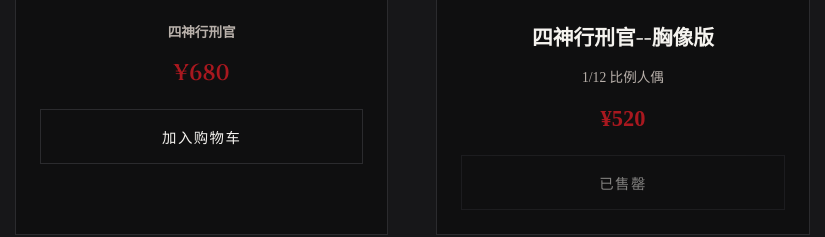
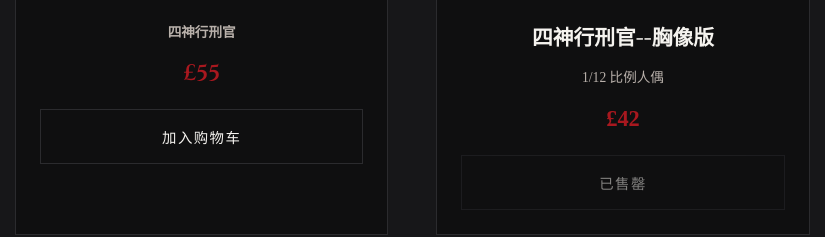
Before and after one commit to Lily72345/miniature-studio, a plain HTML site: page miniature-studio/index.html in a window 1280 px wide. Shown: the part 1679-1916 px from the top of the page, 17-842 px from the left. Drawn offline with Linux system fonts and the light colour scheme.

Commit message:
Update index.html
修改主页价格

```diff
--- a/miniature-studio/index.html
+++ b/miniature-studio/index.html
@@ -1419,7 +1419,7 @@ h1, h2, h3 {
                     <div class="product-info">
                         <h3 class="product-name" data-key=" p1_name"四神行刑官</h3>
                         <p class="product-scale"data-key="p1_hname">四神行刑官</p>
-                        <p class="product-price">¥680</p>
+                        <p class="product-price">£55</p>
                         <button class="add-to-cart"data-key="p1_addbutton">加入购物车</button>
                     </div>
                 </div>
@@ -1436,7 +1436,7 @@ h1, h2, h3 {
                     <div class="product-info">
                         <h3 class="product-name" data-key="p2_name">四神行刑官--胸像版</h3>
                         <p class="product-scale" data-key="p2_scale">1/12 比例人偶</p>
-                        <p class="product-price">¥520</p>
+                        <p class="product-price">£42</p>
                         <button class="add-to-cart" disabled data-key="btn_sold_out">已售罄</button>
                     </div>
                 </div>
```
